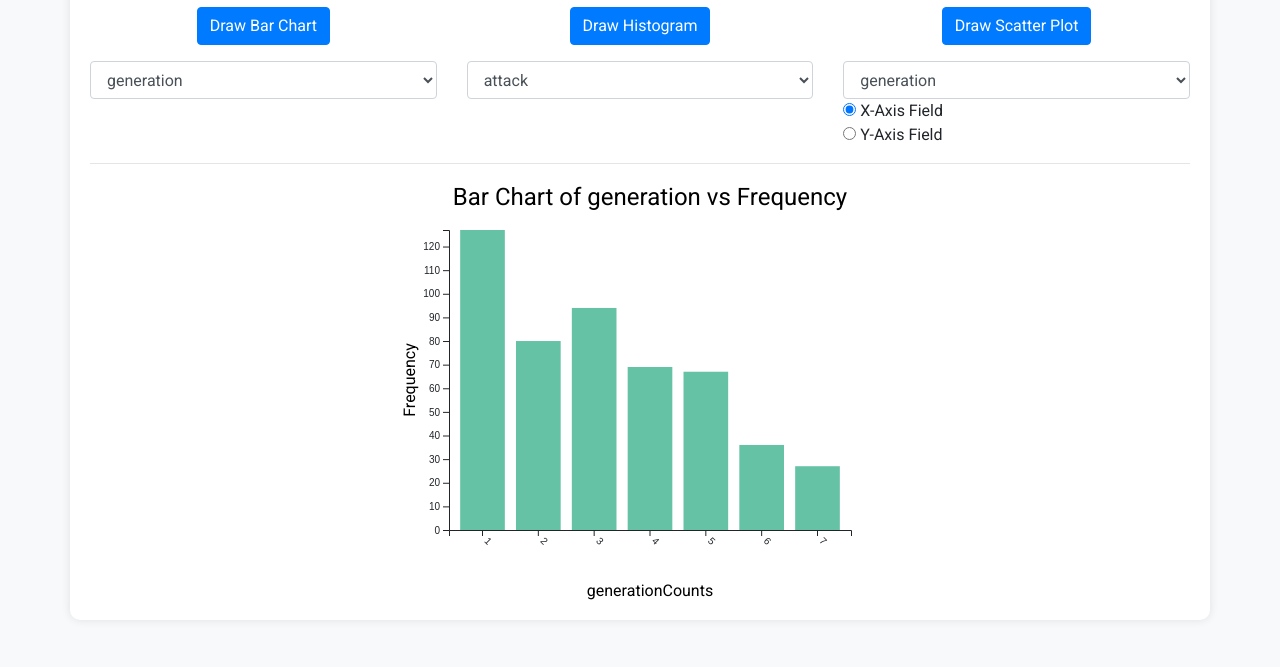
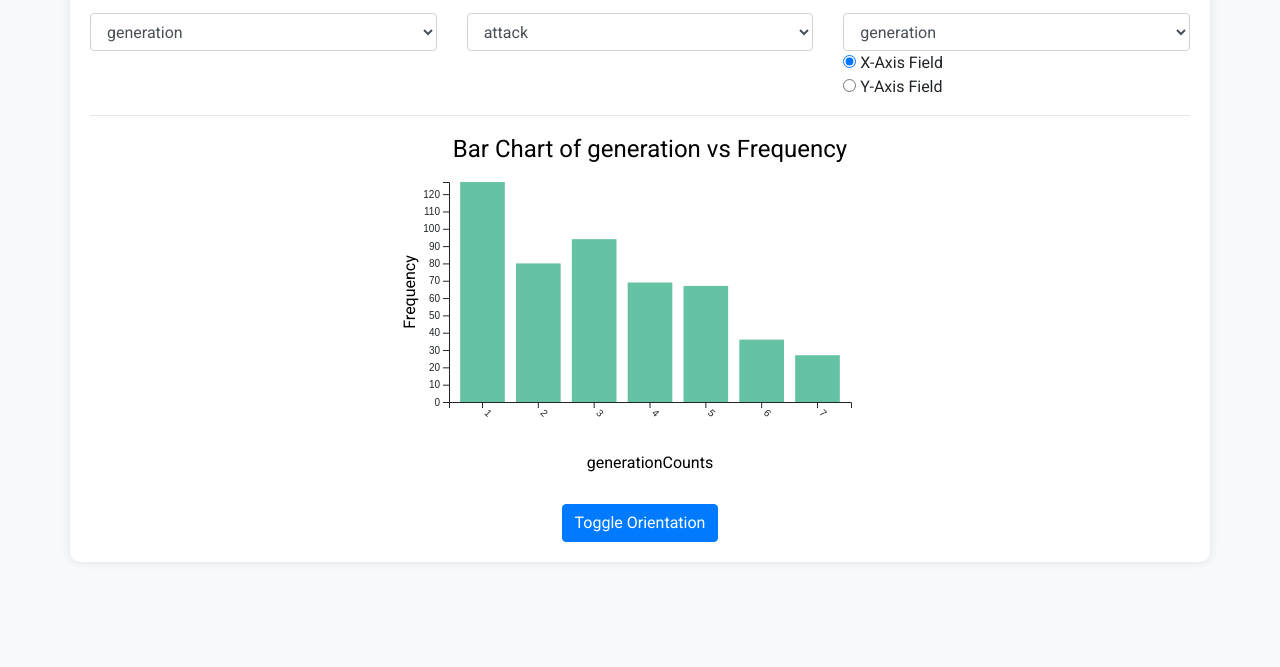
Before and after one commit to Chahat08/Pokemon-Statistics-Visualisation, a website: page index.html in a window 1280 px wide. Shown: the part 133-800 px from the top of the page. Drawn offline with nearby package versions, Linux system fonts and the light colour scheme.

Commit message:
v1 ready

```diff
--- a/app.js
+++ b/app.js
@@ -8,7 +8,7 @@ const width = containerWidth * (2 / 3) - margin.left - margin.right;
 // Adjusted height based on the container size
 //const containerHeight = window.innerHeight;
 //const height = containerHeight - margin.top - margin.bottom;
-const height = 300
+const height = 220
 
 // append the svg object to the body of the page
 const svg = d3.select("#my_dataviz")
--- a/index.html
+++ b/index.html
@@ -9,7 +9,7 @@
     <title>CSE 564 LAB 1</title>
 </head>
 <body class="bg-light d-flex justify-content-center align-items-center">
-    <div class="container mt-5">
+    <div class="container">
         <div class="row">
             <div class="col-md-12 text-center">
                 <h1>Pokemon Data Visualization</h1>
@@ -45,6 +45,12 @@
         <div class="row mt-3 justify-content-center">
             <div id="my_dataviz" class="col-md-8"></div>
         </div>
+        <div class="row mt-3 justify-content-center">
+            <div class="col-md-12 text-center">
+                <!-- Add a toggle button -->
+                <button id="toggleButton" class="btn btn-primary mt-3">Toggle Orientation</button>
+            </div>
+        </div>
     </div>
 
     <!-- Load d3.js -->
```
